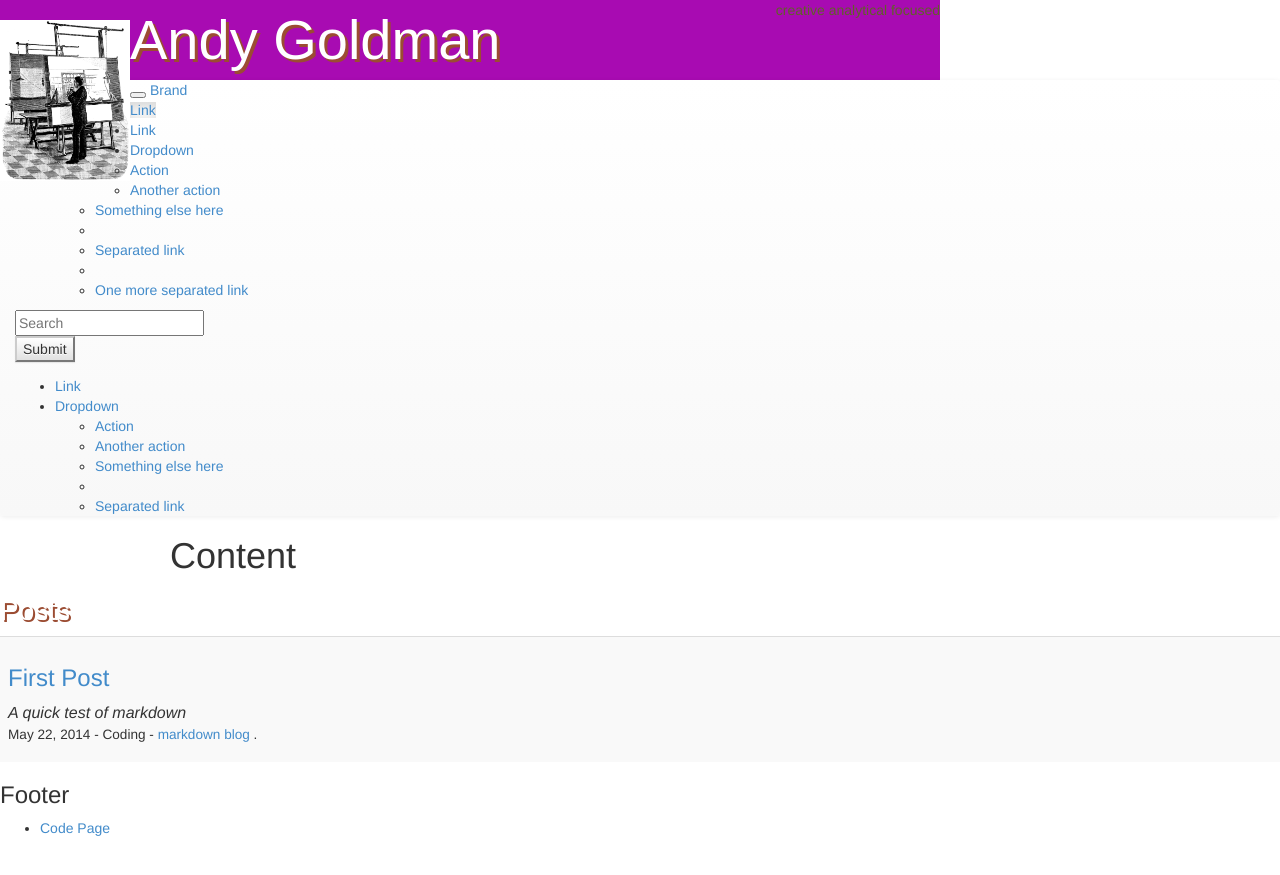
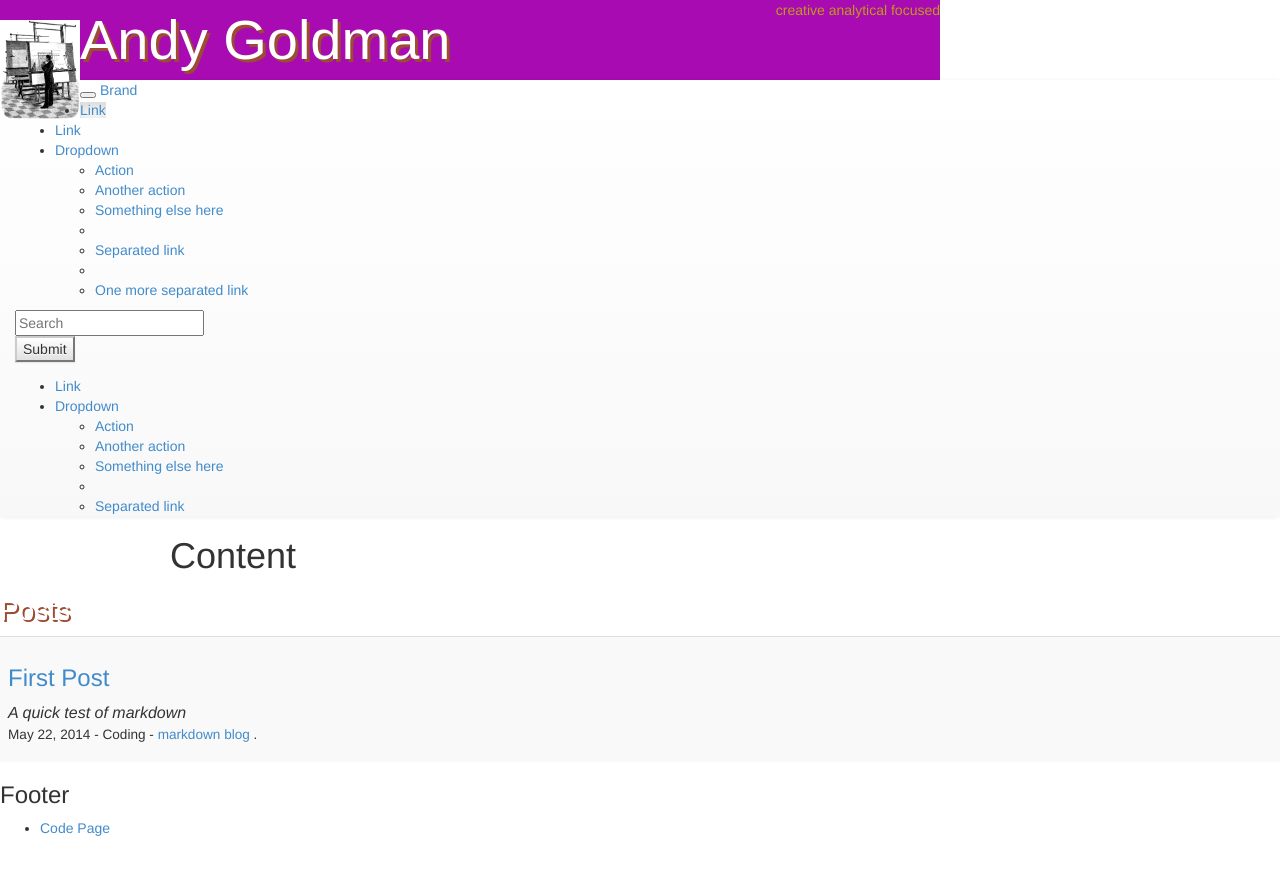
Before and after one commit to AndyGoldman/AndyGoldman2.github.io, a Jekyll site: the page built from index.html, in a window 1280 px wide. Shown: the top 875 px of the page. Built offline with Jekyll 4.4.1, drawn with Linux system fonts in a browser that asks for light colours; nearby versions of some CDN libraries.

Commit message:
added color to .header2 in main.css

```diff
--- a/css/main.css
+++ b/css/main.css
@@ -6,7 +6,7 @@
 .profile-photo {
   display: block;
 	float: left;
-  max-width: 130px;
+  max-width: 80px;
   margin: 0 auto;
   padding: 20px 0 0 0;
 }
@@ -43,7 +43,7 @@ body {
 	width: 400px;
 	text-align: right;
 	font-family: inherit;
-	color: rgb(97,97,41);
+	color: rgb(193,153,31);
 	display: block;
 	float: right;
 }
```
